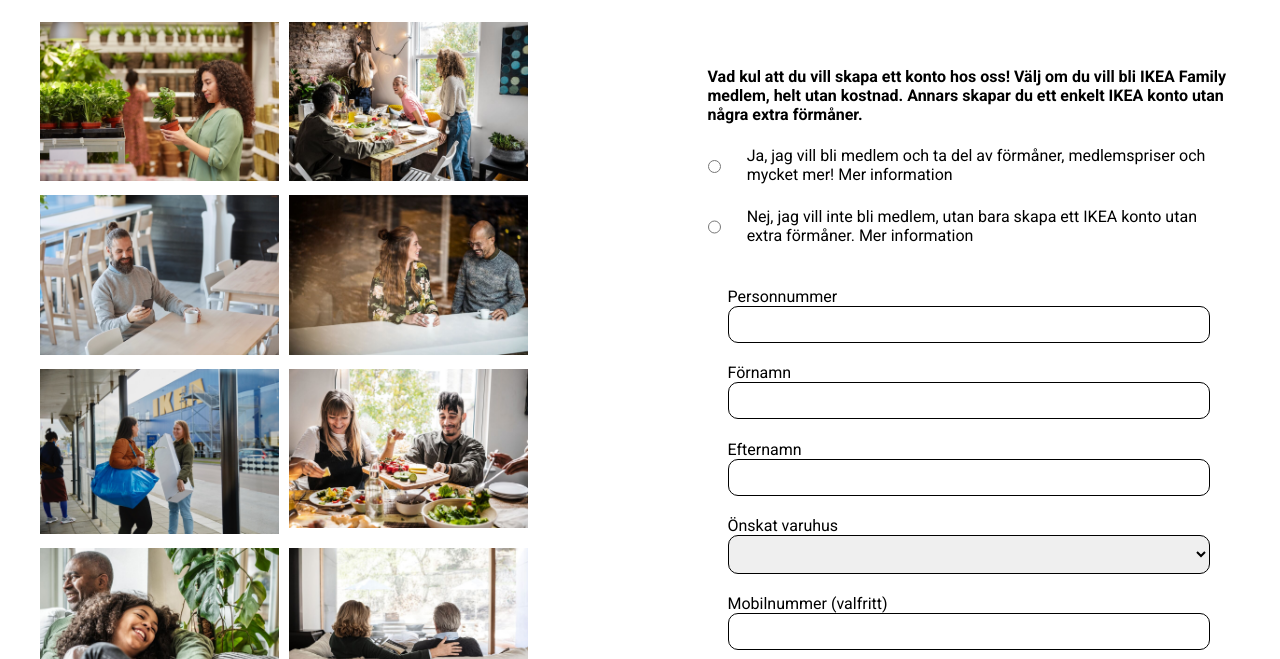
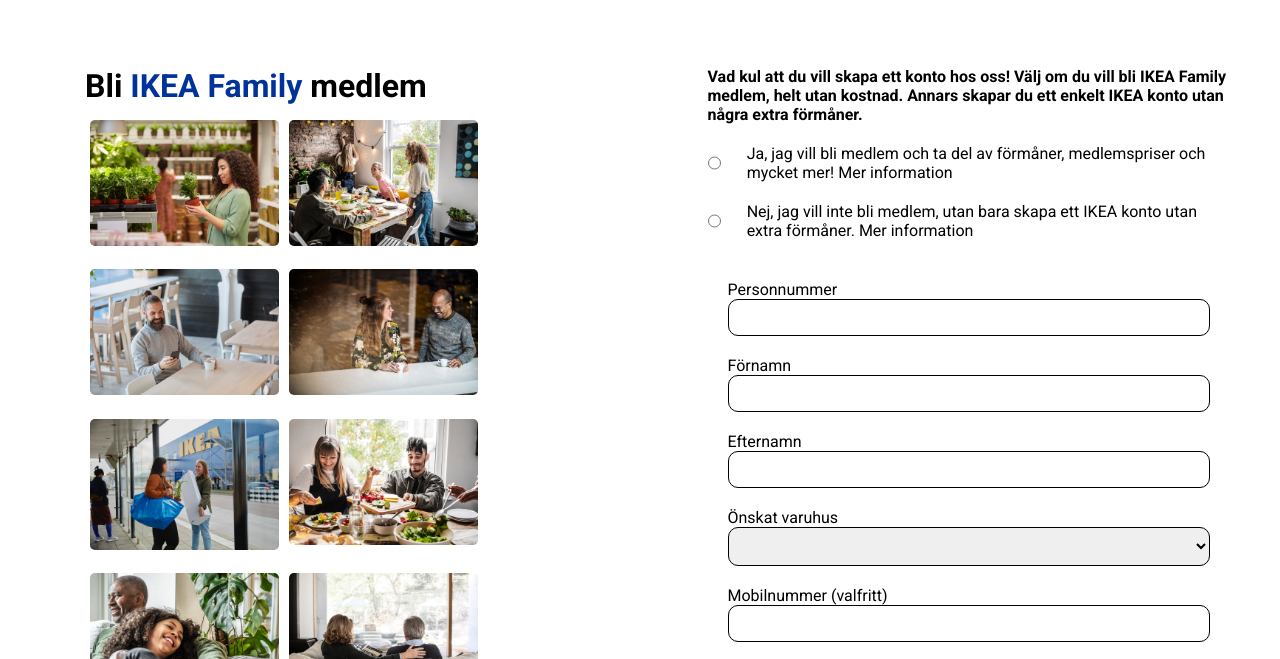
Before and after one commit to emeliesv/friendly-octo-bassoon, a plain HTML site: page index.html in a window 1280 px wide. Shown: the part 103-762 px from the top of the page. Drawn offline with Linux system fonts and the light colour scheme.

Commit message:
blue span to h1

```diff
--- a/index.html
+++ b/index.html
@@ -13,6 +13,7 @@
       </header>
       <main class="inner_container">
         <div class="imagegallery">
+          <h1>Bli <span class="blue">IKEA Family</span> medlem</h1>
           <div class="img_container">
             <img class="gallery_img" src="./assets/blomma.jpg" />
           </div>
--- a/style.css
+++ b/style.css
@@ -16,15 +16,21 @@
   width: 80%;
   display: flex;
   flex-wrap: wrap;
+  padding: 50px;
 }
 
 .img_container {
   max-width: 50%;
 }
 
+.blue {
+  color: #003399;
+}
+
 .gallery_img {
   width: 100%;
   padding: 5px;
+  border-radius: 10px;
 }
 
 .main_grid {
```
